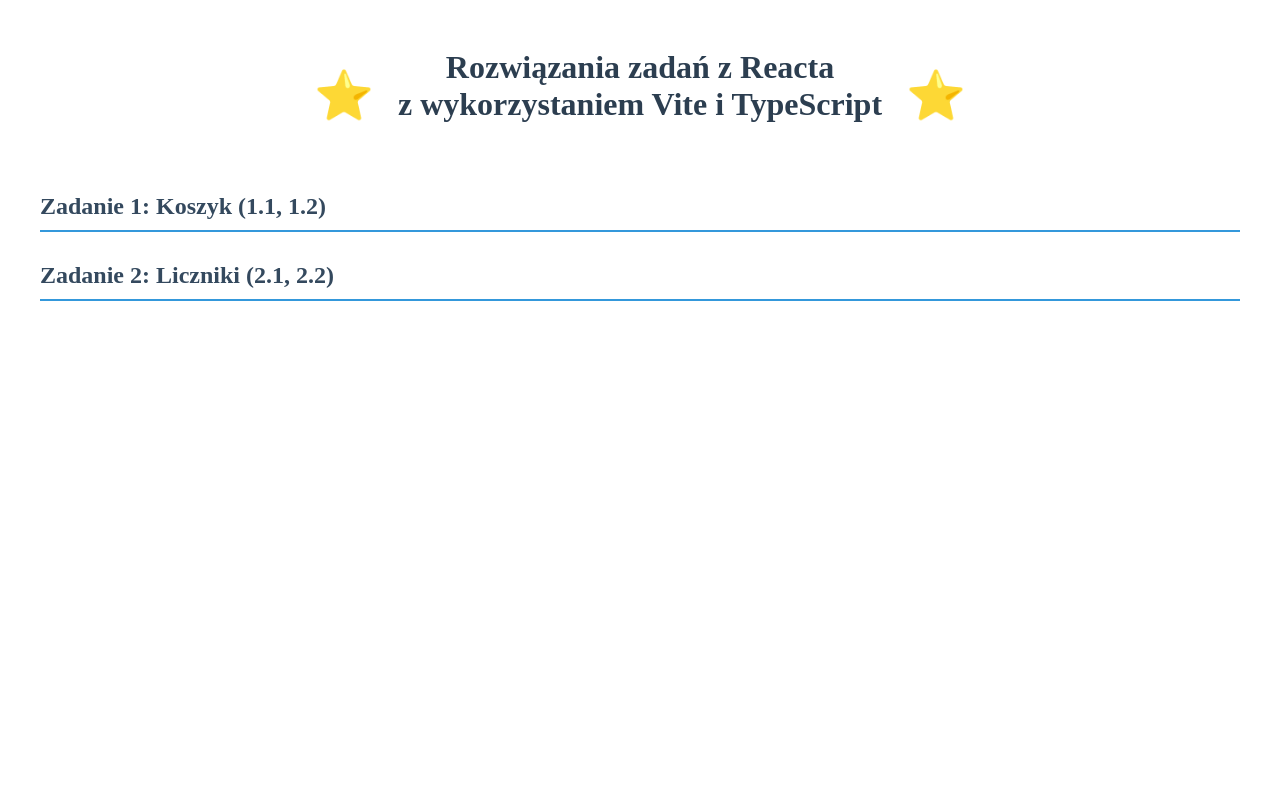
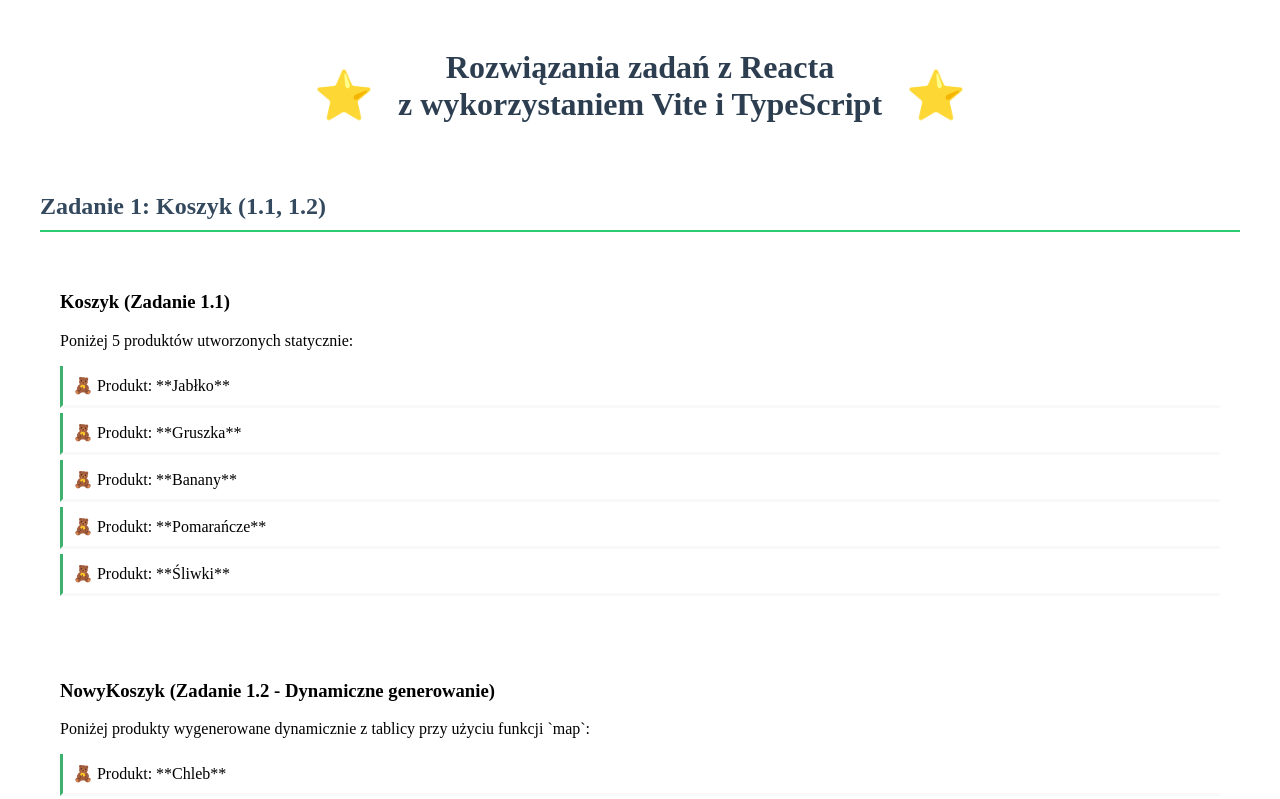
Before and after one commit to pwrobel03/Software-Engineering-for-Web-Applications, a React (Vite) app in the folder Lab-05-React/vite-project/: page / in a window 1280 px wide. Shown: the top 799 px of the page. Built offline with nearby package versions, Linux system fonts and the light colour scheme.

Commit message:
feat(koszyk): Implement Product, Koszyk (static), and NowyKoszyk (map)

```diff
--- a/Lab-05-React/vite-project/src/App.css
+++ b/Lab-05-React/vite-project/src/App.css
@@ -13,7 +13,7 @@
 }
 
 h2 {
-  border-bottom: 2px solid #3498db;
+  border-bottom: 2px solid #2ecc71;
   padding-bottom: 10px;
   margin-top: 30px;
   color: #34495e;
@@ -28,7 +28,6 @@
 /* Style pomocnicze dla zadań: */
 .task-section {
   padding: 20px;
-  border: 1px dashed #bdc3c7;
   margin-bottom: 20px;
 }
 
@@ -36,8 +35,8 @@
 .counter-display {
   padding: 10px;
   margin: 5px 0;
-  border-left: 3px solid #e74c3c;
-  background-color: #f9f9f9;
+  border-left: 3px solid #3eb16e;;
+  border-bottom: 3px solid #f9f9f9;
 }
 
 button {
--- a/Lab-05-React/vite-project/src/App.tsx
+++ b/Lab-05-React/vite-project/src/App.tsx
@@ -1,4 +1,6 @@
 import './App.css';
+import Koszyk from './components/koszyk/Koszyk';
+import NowyKoszyk from './components/koszyk/NowyKoszyk';
 
 function App() {
   return (
@@ -14,6 +16,8 @@
         ============================================================
       */}
       <h2>Zadanie 1: Koszyk (1.1, 1.2)</h2>
+      <Koszyk />
+      <NowyKoszyk />
 
       {/* ============================================================
         ZADANIE 2: LICZNIKI
--- /dev/null
+++ b/Lab-05-React/vite-project/src/components/koszyk/Koszyk.tsx
@@ -0,0 +1,18 @@
+import React from 'react';
+import Produkt from './Produkt';
+
+const Koszyk: React.FC = () => {
+  return (
+    <div className="task-section">
+      <h3>Koszyk (Zadanie 1.1)</h3>
+      <p>Poniżej 5 produktów utworzonych statycznie:</p>
+      <Produkt nazwa="Jabłko" />
+      <Produkt nazwa="Gruszka" />
+      <Produkt nazwa="Banany" />
+      <Produkt nazwa="Pomarańcze" />
+      <Produkt nazwa="Śliwki" />
+    </div>
+  );
+};
+
+export default Koszyk;
--- /dev/null
+++ b/Lab-05-React/vite-project/src/components/koszyk/NowyKoszyk.tsx
@@ -0,0 +1,27 @@
+import React from 'react';
+import Produkt from './Produkt';
+
+const Produkty: string[] = [
+  'Chleb',
+  'Mleko',
+  'Jajka',
+  'Ser',
+  'Masło'
+];
+
+const NowyKoszyk: React.FC = () => {
+  return (
+    <div className="task-section">
+      <h3>NowyKoszyk (Zadanie 1.2 - Dynamiczne generowanie)</h3>
+      <p>Poniżej produkty wygenerowane dynamicznie z tablicy przy użyciu funkcji `map`:</p>
+
+      {/* Użycie funkcji map do iteracji po tablicy */}
+      {Produkty.map((nazwa, index) => (
+        // Klucz (key) jest wymagany przy renderowaniu list
+        <Produkt key={index} nazwa={nazwa} />
+      ))}
+    </div>
+  );
+};
+
+export default NowyKoszyk;
--- /dev/null
+++ b/Lab-05-React/vite-project/src/components/koszyk/Produkt.tsx
@@ -0,0 +1,16 @@
+import React from 'react';
+
+// Definicja interfejsu dla propsów
+interface ProduktProps {
+  nazwa: string;
+}
+
+const Produkt: React.FC<ProduktProps> = ({ nazwa }) => {
+  return (
+    <div className="product-item">
+    🧸 Produkt: **{nazwa}**
+    </div>
+  );
+};
+
+export default Produkt;
```
